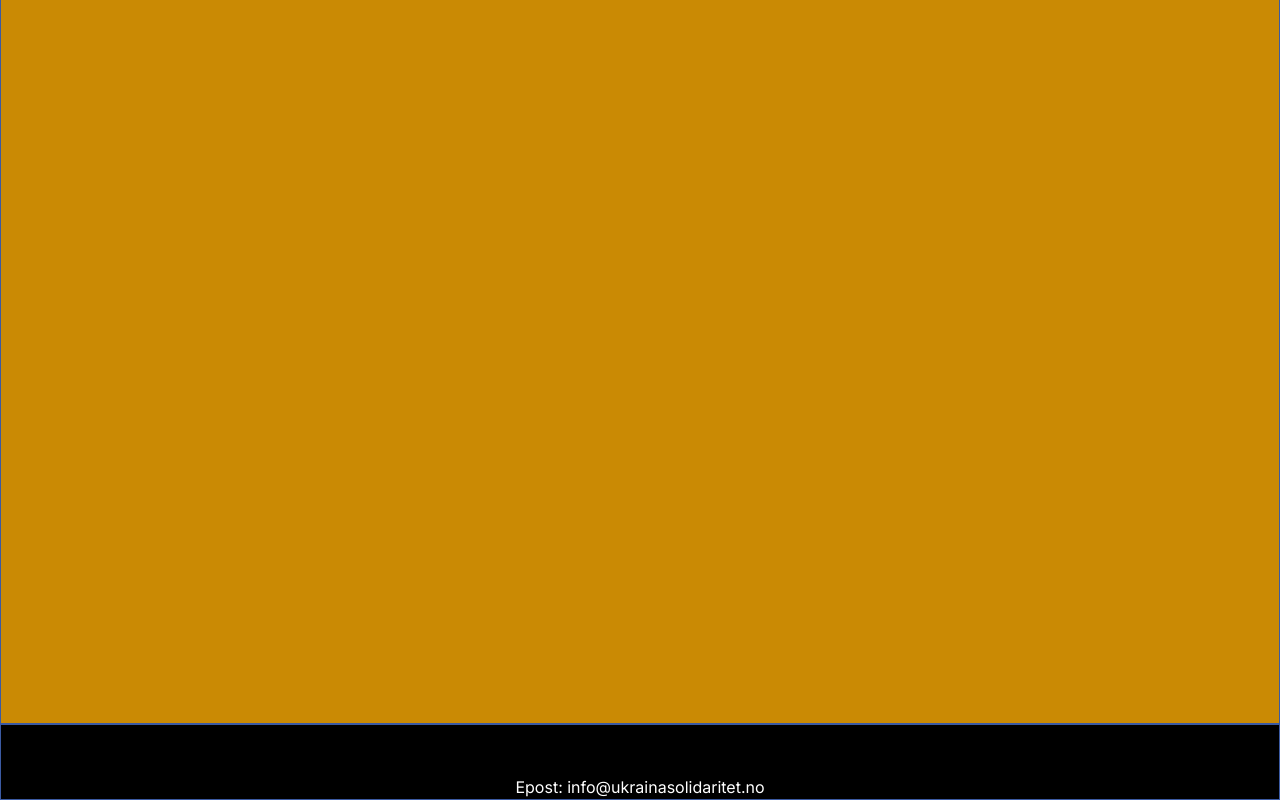
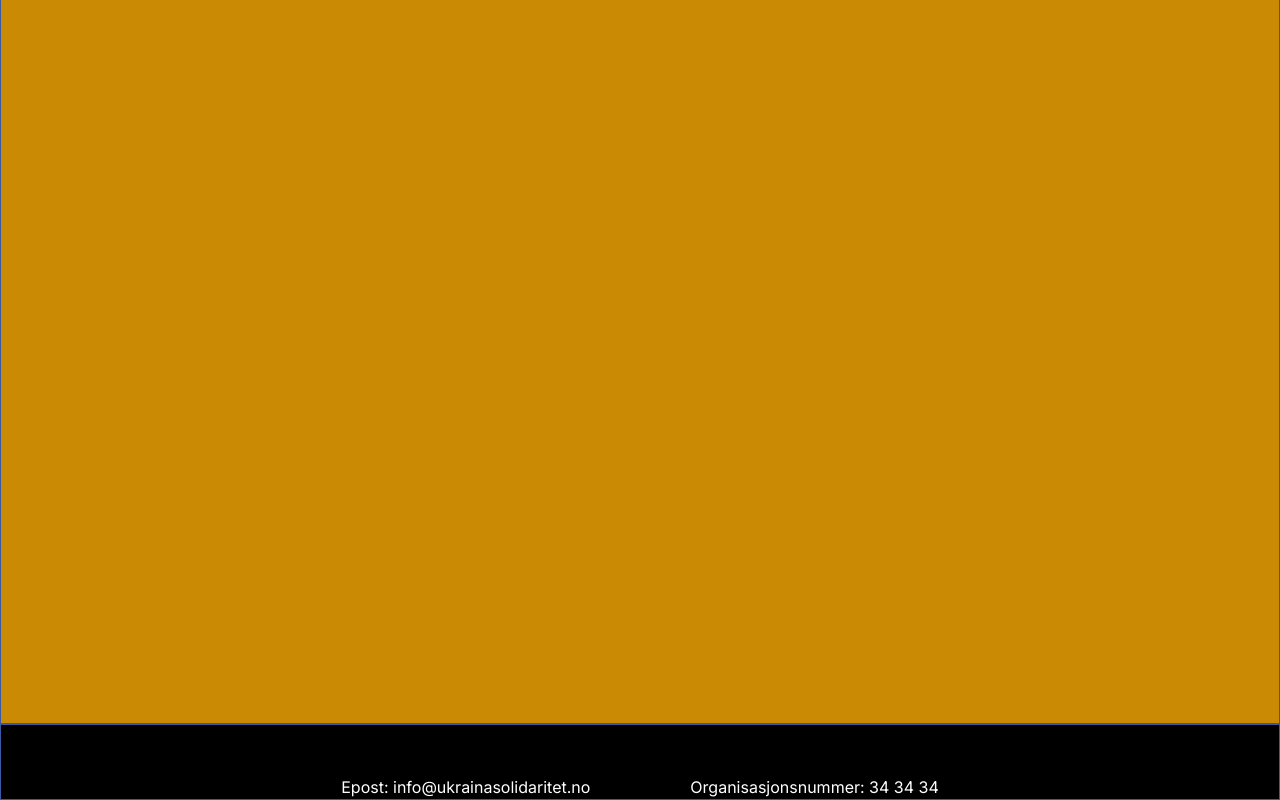
Before and after one commit to pedernyl/vmu, a Next.js app: page / in a window 1280 px wide. Shown: the part 2364-3164 px from the top of the page. Built offline with nearby package versions, Linux system fonts and the light colour scheme.

Commit message:
contacts page

```diff
--- a/src/app/contacts/page.tsx
+++ b/src/app/contacts/page.tsx
@@ -2,7 +2,15 @@ import React from "react";
 
 const Contacts = () => {
   return <div className="subPage">
-    Epost: info@ukrainasolidaritet.no
+    <div className="contactContainer">
+      <div className="email">
+        Epost: info@ukrainasolidaritet.no
+      </div>
+      <div className="orgNumber">
+        Organisasjonsnummer: 34 34 34
+      </div>
+    </div>
+
   </div>
 };
 
--- a/src/app/globals.css
+++ b/src/app/globals.css
@@ -135,6 +135,15 @@ a.underline {
     background-color: #ffd800;
 }
 
+.contactContainer {
+    display: flex;
+    justify-content: space-around;
+}
+
+.email {
+    margin-right: 100px;
+}
+
 @media (min-width: 1024px) {
     .container {
         max-width: 100%;
@@ -149,7 +158,7 @@ a.underline {
         text-align: center;
     }
 
-    .joinContainer {
+    .joinContainer, .contactContainer {
         flex-direction: column;
     }
 
```
